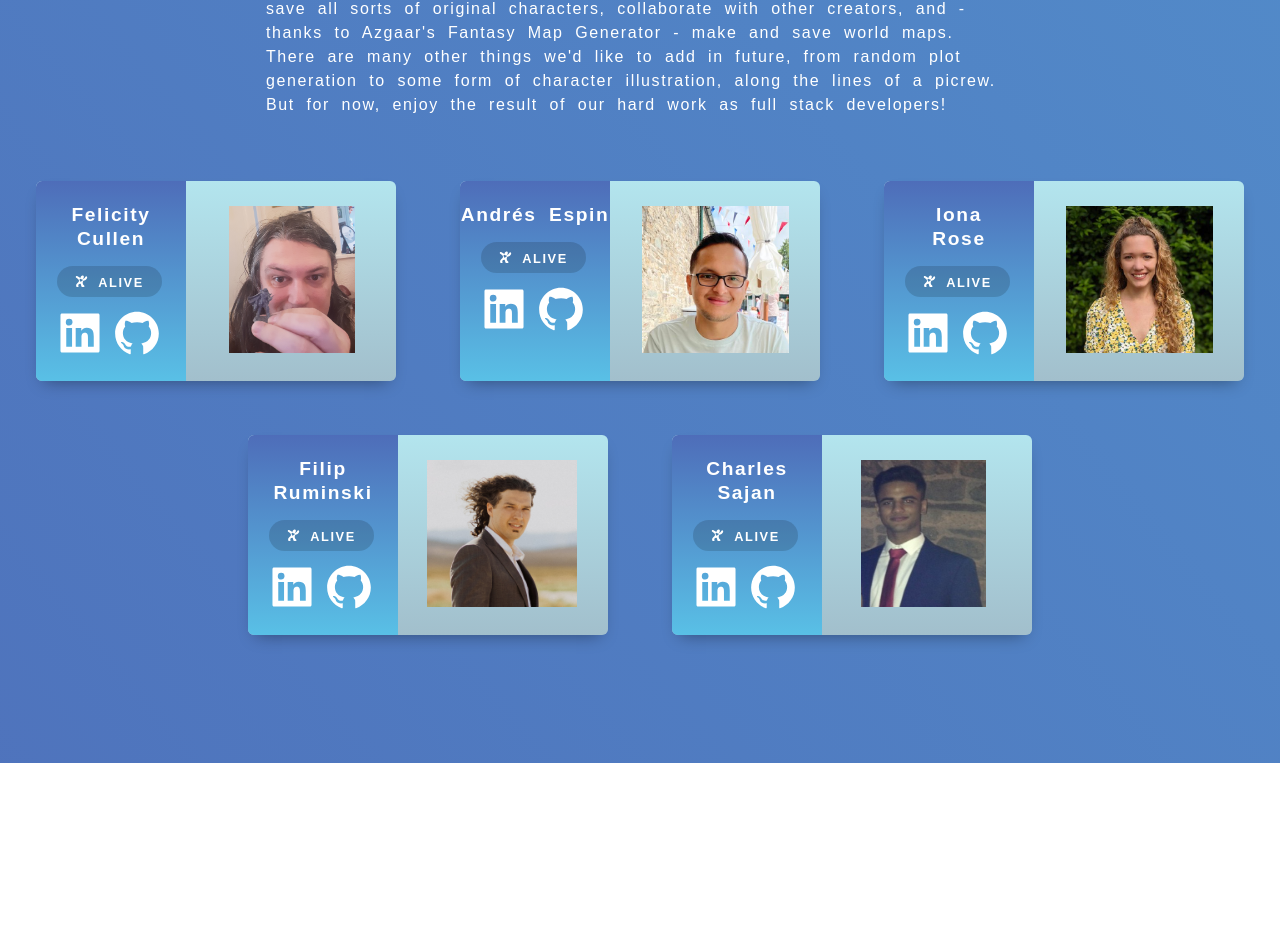
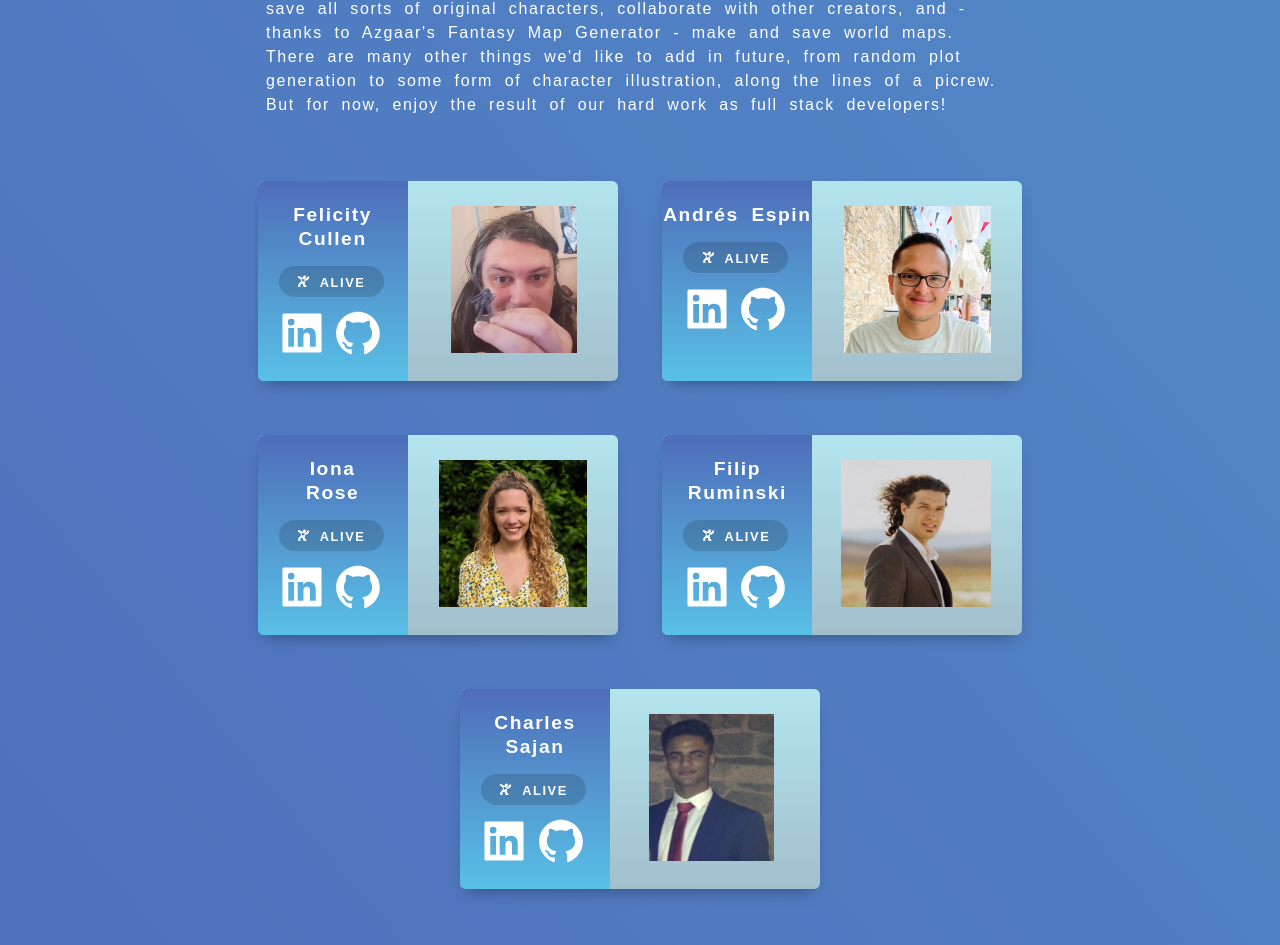
Before and after one commit to SchoolOfCode/bc13_final-project_front-end-room-8-boolean-hooligans, a Next.js app in the folder imaginerium/: page /aboutUs in a window 1280 px wide. Shown: the part 640-1585 px from the top of the page. Before the commit the page ends 1403 px from the top, so only its background shows below. Built offline with nearby package versions, Linux system fonts and the light colour scheme; no server answers.

Commit message:
matched cards with text a bit

```diff
--- a/imaginerium/styles/aboutUs.module.css
+++ b/imaginerium/styles/aboutUs.module.css
@@ -6,7 +6,9 @@
      align-items: center;
      justify-content: center;
      gap: 5%;
-     margin-bottom: 10%;
+     width: 70%;
+     margin: 0 auto;
+     margin-bottom: 7vh;
 
    }
 
```
